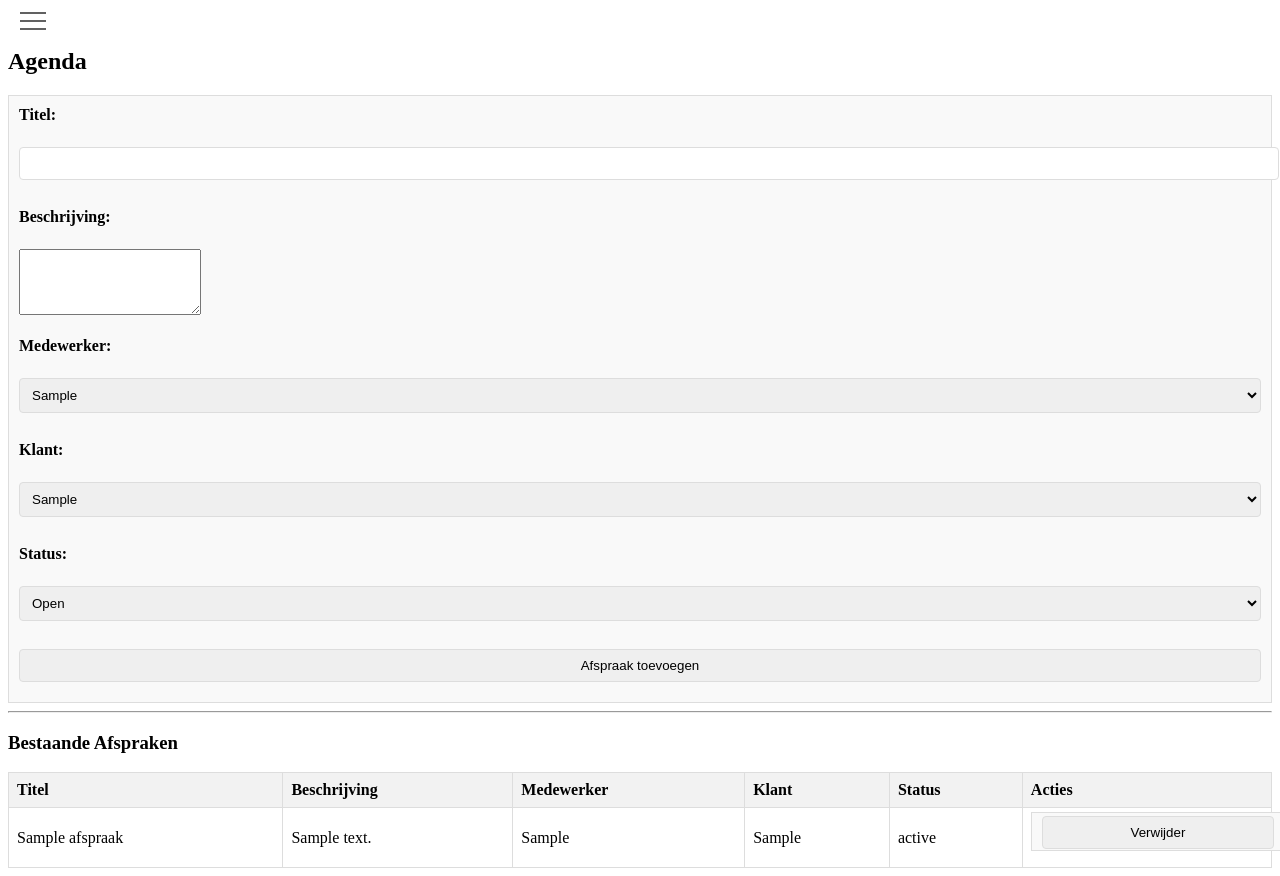
After one commit to SjoerdGroenheide/KarelCode, a PHP site: page /Agenda.php in a window 1280 px wide. The commit adds this page. Run offline with PHP 8.4, Linux system fonts and the light colour scheme; tables that the repository leaves empty or names only in its code hold one stand-in row (values such as "Sample post").

Commit message:
agenda functie werkend

```diff
--- /dev/null
+++ b/Agenda.php
@@ -0,0 +1,154 @@
+<?php
+session_start();
+
+// Databaseverbinding instellen
+$servername = "localhost";
+$username = "root";
+$password = "";
+$dbname = "karelveenstra";
+
+$conn = new mysqli($servername, $username, $password, $dbname);
+
+// Controleer de verbinding
+if ($conn->connect_error) {
+    die("Verbinding mislukt: " . $conn->connect_error);
+}
+
+// Verwerk formulierinvoer (POST-aanvraag)
+if ($_SERVER["REQUEST_METHOD"] == "POST" && isset($_POST['action'])) {
+    // Als er een afspraak verwijderd moet worden
+    if ($_POST['action'] == 'verwijder' && isset($_POST['afspraak_id'])) {
+        $afspraakID = (int)$_POST['afspraak_id'];
+
+        // Verwijder de afspraak uit de database
+        $sql = "DELETE FROM afspraak WHERE AfspraakID = $afspraakID";
+        if ($conn->query($sql) === TRUE) {
+            $_SESSION['message'] = "Afspraak succesvol verwijderd!";
+        } else {
+            $_SESSION['message'] = "Fout bij verwijderen: " . $conn->error;
+        }
+    }
+}
+
+// Haal afspraken op uit de database
+$sql = "SELECT a.AfspraakID, a.Title, a.Body, a.Status, g.gebruiker AS Medewerker, k.Voornaam AS Klant
+        FROM afspraak a
+        LEFT JOIN gebruikers g ON a.UserID = g.UserID
+        LEFT JOIN klanten k ON a.KlantID = k.KlantID";
+
+$result = $conn->query($sql);
+
+// Haal medewerkers en klanten op voor de select-opties in het formulier
+$users = $conn->query("SELECT UserID, gebruiker FROM gebruikers");
+$klanten = $conn->query("SELECT KlantID, voornaam FROM klanten");
+
+$conn->close();
+?>
+
+<!DOCTYPE html>
+<html lang="nl">
+<head>
+    <meta charset="UTF-8">
+    <meta name="viewport" content="width=device-width, initial-scale=1.0">
+    <link rel="stylesheet" href="style.css">
+    <title>Agenda</title>
+</head>
+<body>
+<div class="hamburger-menu">
+    <input id="menu__toggle" type="checkbox" />
+    <label class="menu__btn" for="menu__toggle">
+      <span></span>
+    </label>
+
+    <ul class="menu__box">
+      <li><a class="menu__item" href="dashboard.php">Home</a></li>
+      <li><a class="menu__item" href="Klantenbestand.php">Klantenbestand</a></li>
+      <li><a class="menu__item" href="Agenda.php">Agenda</a></li>
+      <li><a class="menu__item" href="medewerker.php">Medewerkers</a></li>
+    </ul>
+</div>
+
+<h2>Agenda</h2>
+
+<!-- Feedback Bericht -->
+<?php
+if (isset($_SESSION['message'])) {
+    echo "<p style='color: green;'>" . $_SESSION['message'] . "</p>";
+    unset($_SESSION['message']);
+}
+?>
+
+<!-- Formulier om een afspraak toe te voegen -->
+<form action="agenda.php" method="POST">
+    <label for="title">Titel:</label><br>
+    <input type="text" id="title" name="title" required><br><br>
+
+    <label for="body">Beschrijving:</label><br>
+    <textarea id="body" name="body" rows="4" required></textarea><br><br>
+
+    <label for="user_id">Medewerker:</label><br>
+    <select id="user_id" name="user_id" required>
+        <?php
+        while ($row = $users->fetch_assoc()) {
+            echo "<option value='" . $row['UserID'] . "'>" . $row['gebruiker'] . "</option>";
+        }
+        ?>
+    </select><br><br>
+
+    <label for="klant_id">Klant:</label><br>
+    <select id="klant_id" voornaam="klant_id" required>
+        <?php
+        while ($row = $klanten->fetch_assoc()) {
+            echo "<option value='" . $row['KlantID'] . "'>" . $row['voornaam'] . "</option>";
+        }
+        ?>
+    </select><br><br>
+
+    <label for="status">Status:</label><br>
+    <select id="status" name="status" required>
+        <option value="Open">Open</option>
+        <option value="Gesloten">Gesloten</option>
+    </select><br><br>
+
+    <input type="submit" value="Afspraak toevoegen">
+</form>
+
+<hr>
+
+<!-- Overzicht van afspraken -->
+<h3>Bestaande Afspraken</h3>
+<table border="1">
+    <tr>
+        <th>Titel</th>
+        <th>Beschrijving</th>
+        <th>Medewerker</th>
+        <th>Klant</th>
+        <th>Status</th>
+        <th>Acties</th>
+    </tr>
+    <?php
+    if ($result->num_rows > 0) {
+        while ($row = $result->fetch_assoc()) {
+            echo "<tr>
+                    <td>" . $row['Title'] . "</td>
+                    <td>" . $row['Body'] . "</td>
+                    <td>" . $row['Medewerker'] . "</td>
+                    <td>" . $row['Klant'] . "</td>
+                    <td>" . $row['Status'] . "</td>
+                    <td>
+                        <form action='agenda.php' method='POST' style='display:inline;'>
+                            <input type='hidden' name='afspraak_id' value='" . $row['AfspraakID'] . "' />
+                            <input type='hidden' name='action' value='verwijder' />
+                            <input type='submit' value='Verwijder' onclick='return confirm(\"Weet je zeker dat je deze afspraak wilt verwijderen?\");' />
+                        </form>
+                    </td>
+                  </tr>";
+        }
+    } else {
+        echo "<tr><td colspan='6'>Geen afspraken gevonden.</td></tr>";
+    }
+    ?>
+</table>
+
+</body>
+</html>
--- a/Klantenbestand.php
+++ b/Klantenbestand.php
@@ -76,7 +76,7 @@ if ($_SERVER['REQUEST_METHOD'] == 'POST') {
     <ul class="menu__box">
       <li><a class="menu__item" href="dashboard.php">Home</a></li>
 			<li><a class="menu__item" href="Klantenbestand.php">Klantenbestand</a></li>
-			<li><a class="menu__item" href="regrister.php">Regrister</a></li>
+			<li><a class="menu__item" href="Agenda.php">Agenda</a></li>
 			<li><a class="menu__item" href="medewerker.php">Medewerkers</a></li>
     </ul>
   </div>
--- a/dashboard.php
+++ b/dashboard.php
@@ -26,7 +26,7 @@ if (!isset($_SESSION['loggedin']) || $_SESSION['loggedin'] !== true) {
     <ul class="menu__box">
       <li><a class="menu__item" href="dashboard.php">Home</a></li>
 			<li><a class="menu__item" href="Klantenbestand.php">Klantenbestand</a></li>
-			<li><a class="menu__item" href="regrister.php">Regrister</a></li>
+			<li><a class="menu__item" href="Agenda.php">Agenda</a></li>
 			<li><a class="menu__item" href="medewerker.php">Medewerkers</a></li>
     </ul>
   </div>
--- a/style.css
+++ b/style.css
@@ -69,3 +69,59 @@
   .menu__item:hover {
     background-color: #CFD8DC;
   }
+  table {
+    width: 100%;
+    border-collapse: collapse;
+}
+
+table th, table td {
+    border: 1px solid #ddd;
+    padding: 8px;
+    text-align: left;
+}
+
+table th {
+    background-color: #f2f2f2;
+}
+
+.delete-btn {
+    color: red;
+    text-decoration: none;
+    font-weight: bold;
+}
+
+.delete-btn:hover {
+    text-decoration: underline;
+}
+
+form {
+    margin-top: 20px;
+    padding: 10px;
+    border: 1px solid #ddd;
+    background-color: #f9f9f9;
+}
+
+form label {
+    display: block;
+    margin-bottom: 5px;
+    font-weight: bold;
+}
+
+form input, form select, form button {
+    width: 100%;
+    padding: 8px;
+    margin-bottom: 10px;
+    border: 1px solid #ddd;
+    border-radius: 4px;
+}
+
+form button {
+    background-color: #007BFF;
+    color: white;
+    border: none;
+    cursor: pointer;
+}
+
+form button:hover {
+    background-color: #0056b3;
+}
```
Also changed, not shown: medewerker.php (+122 -71 lines), regrister.php (deleted, +0 -104 lines).
